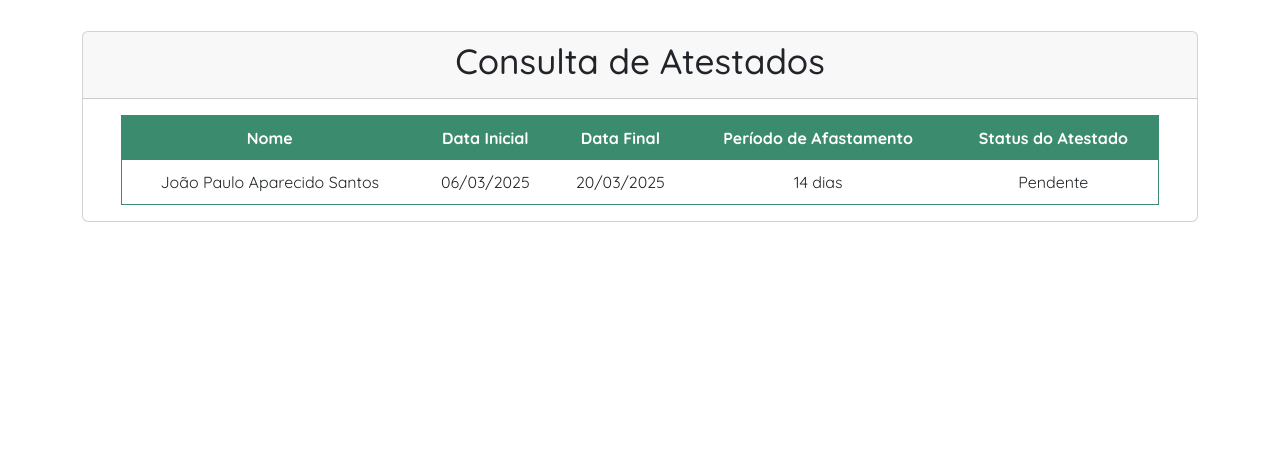
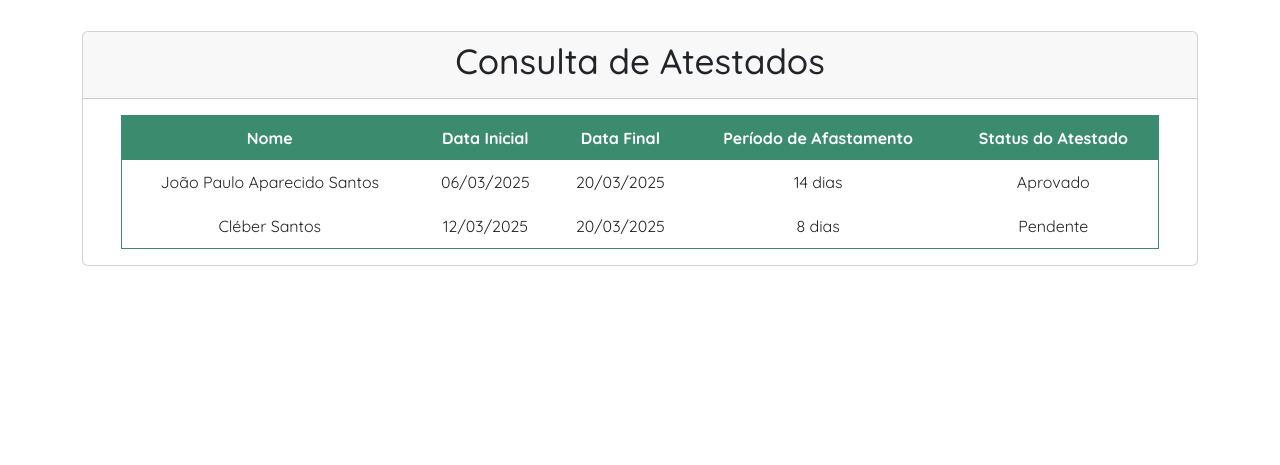
Before and after one commit to dottecteam/SAMA-API, a Flask app: page /atestados/consulta/secretaria in a window 1280 px wide. Shown: the part 75-540 px from the top of the page. Run offline with Flask 3, Linux system fonts and the light colour scheme; the visitor is signed in with stand-in values (Sample User, id 1); some libraries are stand-ins or nearby versions.

Commit message:
docs: Adiciona MVP

```diff
--- a/data/atestados/alunos.txt
+++ b/data/atestados/alunos.txt
@@ -1 +1,2 @@
-João Paulo Aparecido Santos;jpaulo3907@gmail.com;792.320.640-65;Análise e Desenvolvimento de Sistemas;1;2025-03-06;2025-03-20;TESTE;218d3dc0-6697-4949-b36e-72de14e8c802.pdf;Pendente;34420594-bcdf-4028-89c4-108899c5b3eb
+João Paulo Aparecido Santos;jpaulo3907@gmail.com;792.320.640-65;Análise e Desenvolvimento de Sistemas;1;2025-03-06;2025-03-20;TESTE;218d3dc0-6697-4949-b36e-72de14e8c802.pdf;Aprovado;34420594-bcdf-4028-89c4-108899c5b3eb
+Cléber Santos;jpaulo3907@gmail.com;408.497.180-40;Análise e Desenvolvimento de Sistemas;1;2025-03-12;2025-03-20;M51.4;a1b71495-a0ab-47db-a31f-d42aa1960c2c.pdf;Pendente;28b3d7ff-0f2e-409e-bfe1-335dc71f1405
--- a/src/templates/certificates/vw_query.html
+++ b/src/templates/certificates/vw_query.html
@@ -90,7 +90,7 @@
   aria-labelledby="pdfModalLabel"
   aria-hidden="true"
 >
-  <div class="modal-dialog modal-lg">
+  <div class="modal-dialog modal-dialog-centered modal-lg">
     <!-- modal-lg para mais espaço -->
     <div class="modal-content">
       <div class="modal-header">
```
Also changed, not shown: documents/projects/logo.svg (deleted), readme.md, 2 other files.
